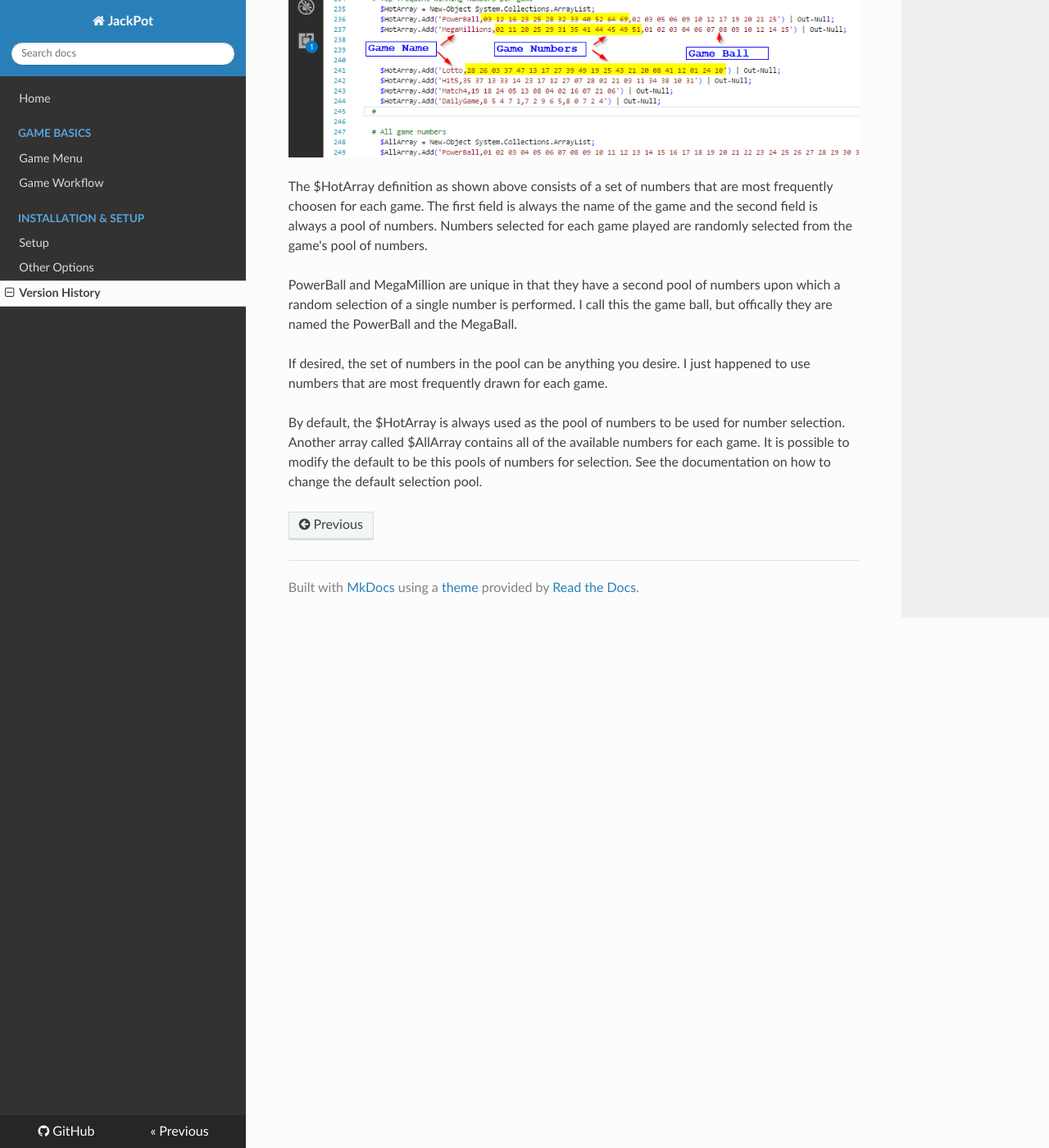
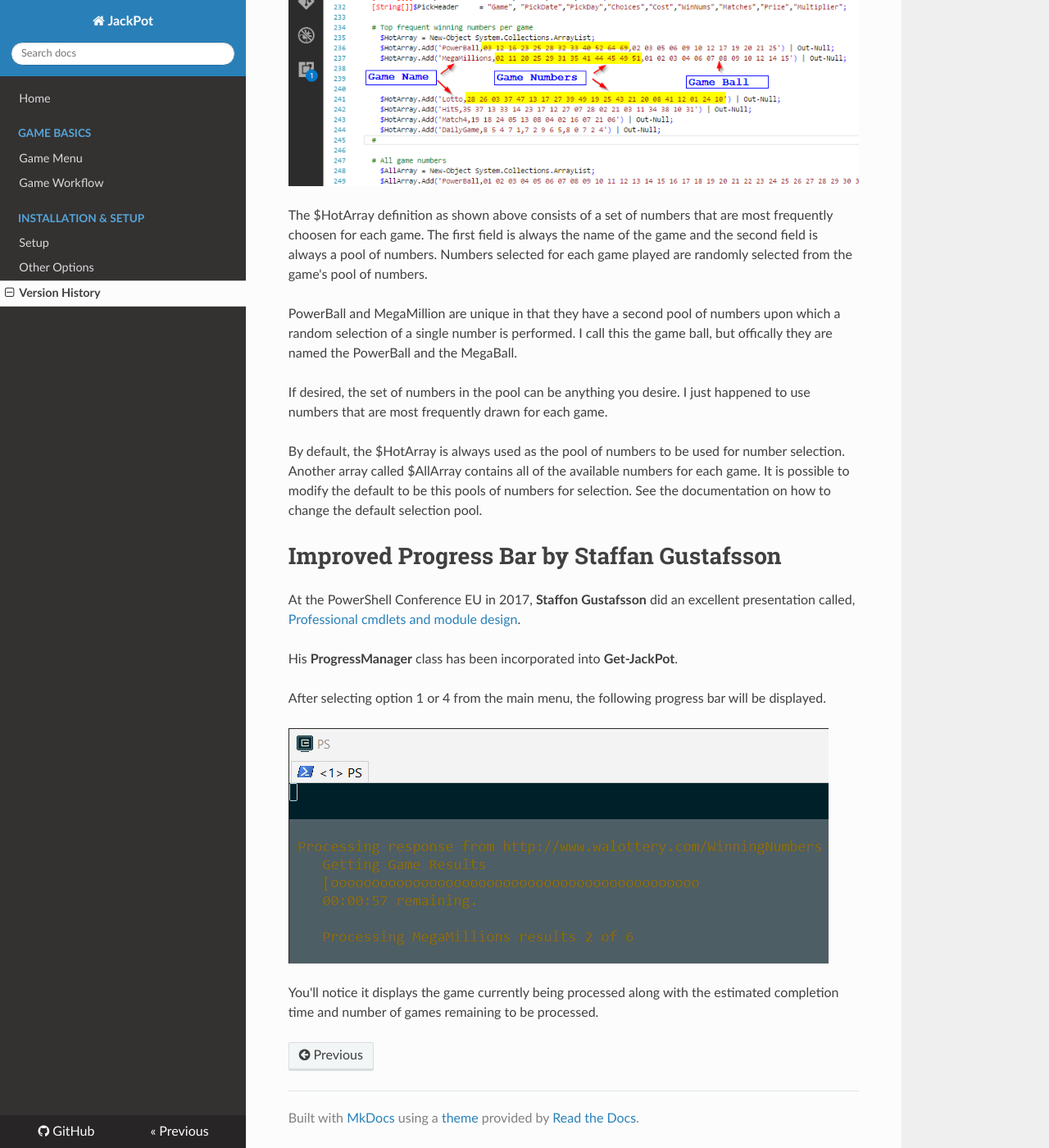
Before and after one commit to cadayton/JackPot, an MkDocs documentation site: the page built from docs/Version-History.md, in a window 1280 px wide and 1400 px high, scrolled down 1295 px. Shown: the whole window at 82% size. Built offline with MkDocs 1.6.1, drawn with Linux system fonts in a browser that asks for light colours; nearby versions of some CDN libraries; old or Windows-style settings are respelled for this version of MkDocs; some of the changed text lies outside the part shown.

Commit message:
Progress Bar Improvement

```diff
--- a/docs/Version-History.md
+++ b/docs/Version-History.md
@@ -1,5 +1,6 @@
 Date | Version | Description
 ---- | ------- | -----------
+06/18/2017 | 3.1.0 | [Improved Progress Bar by Staffan Gustafsson](#improved-progress-bar-by-staffan-gustafsson)
 04/05/2017 | 3.0.0 | Implemented Menu system to simplify the game play.
 04/01/2017 | 2.1.1 | Fix logic error with selection of game numbers.
 03/27/2017 | 2.1.0 | Added feature to evaluate picked numbers against winning numbers.
@@ -26,3 +27,16 @@ PowerBall and MegaMillion are unique in that they have a second pool of numbers
 If desired, the set of numbers in the pool can be anything you desire.  I just happened to use numbers that are most frequently drawn for each game.
 
 By default, the $HotArray is always used as the pool of numbers to be used for number selection.  Another array called $AllArray contains all of the available numbers for each game.  It is possible to modify the default to be this pools of numbers for selection.  See the documentation on how to change the default selection pool.
+
+# Improved Progress Bar by Staffan Gustafsson
+
+At the PowerShell Conference EU in 2017, **Staffon Gustafsson** did an excellent presentation called, [Professional cmdlets and module design](https://www.youtube.com/watch?v=dCynoJWFnN8&list=PLDCEho7foSooHYGxYqUj2Q6C7usp4aKIQ&index=60).
+
+His **ProgressManager** class has been incorporated into **Get-JackPot**.
+
+After selecting option 1 or 4 from the main menu, the following progress bar will be displayed.
+
+[![Progress](images/ProgressBar.png)](images/ProgressBar.png)
+
+You'll notice it displays the game currently being processed along with the estimated completion time and number of games
+remaining to be processed.
```
Also changed, not shown: docs/images/ProgressBar.png (added), 1 other file.
